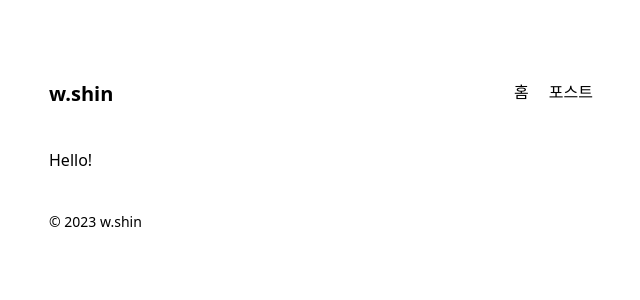
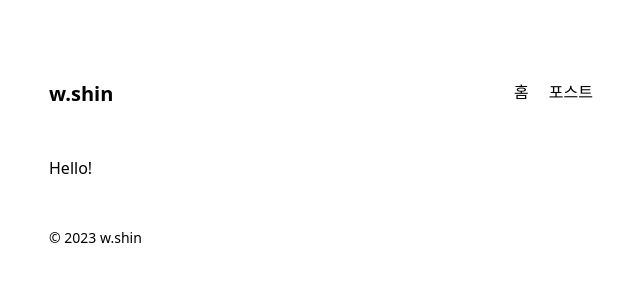
Before and after one commit to gintooooonic/gintooooonic.github.io, a Next.js app: page / in a window 1280 px wide. Shown: the top 300 px of the page, without its empty margins (319-959 px from the left). Built offline with nearby package versions, Linux system fonts and the light colour scheme.

Commit message:
레이아웃 콘텐츠 영역 상하 여백 조정

```diff
--- a/src/app/layout.tsx
+++ b/src/app/layout.tsx
@@ -12,7 +12,7 @@ export default function RootLayout({ children }: { children: React.ReactNode })
     <html lang="ko">
       <body className="pb-32 pt-20">
         <Header />
-        <main className="mx-auto my-10 max-w-xl px-4">{children}</main>
+        <main className="mx-auto my-12 max-w-xl px-4">{children}</main>
         <Footer />
       </body>
     </html>
```
